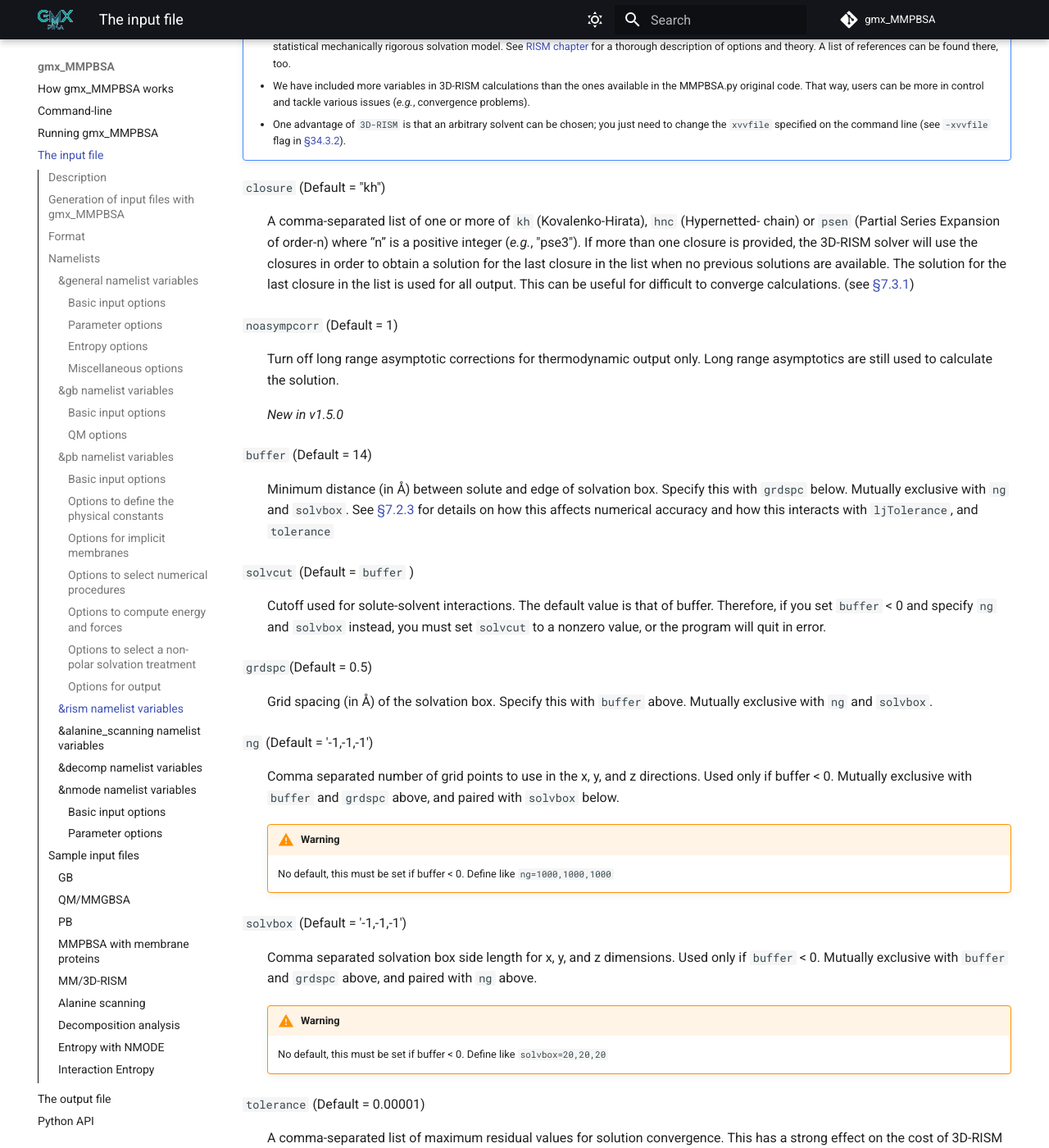
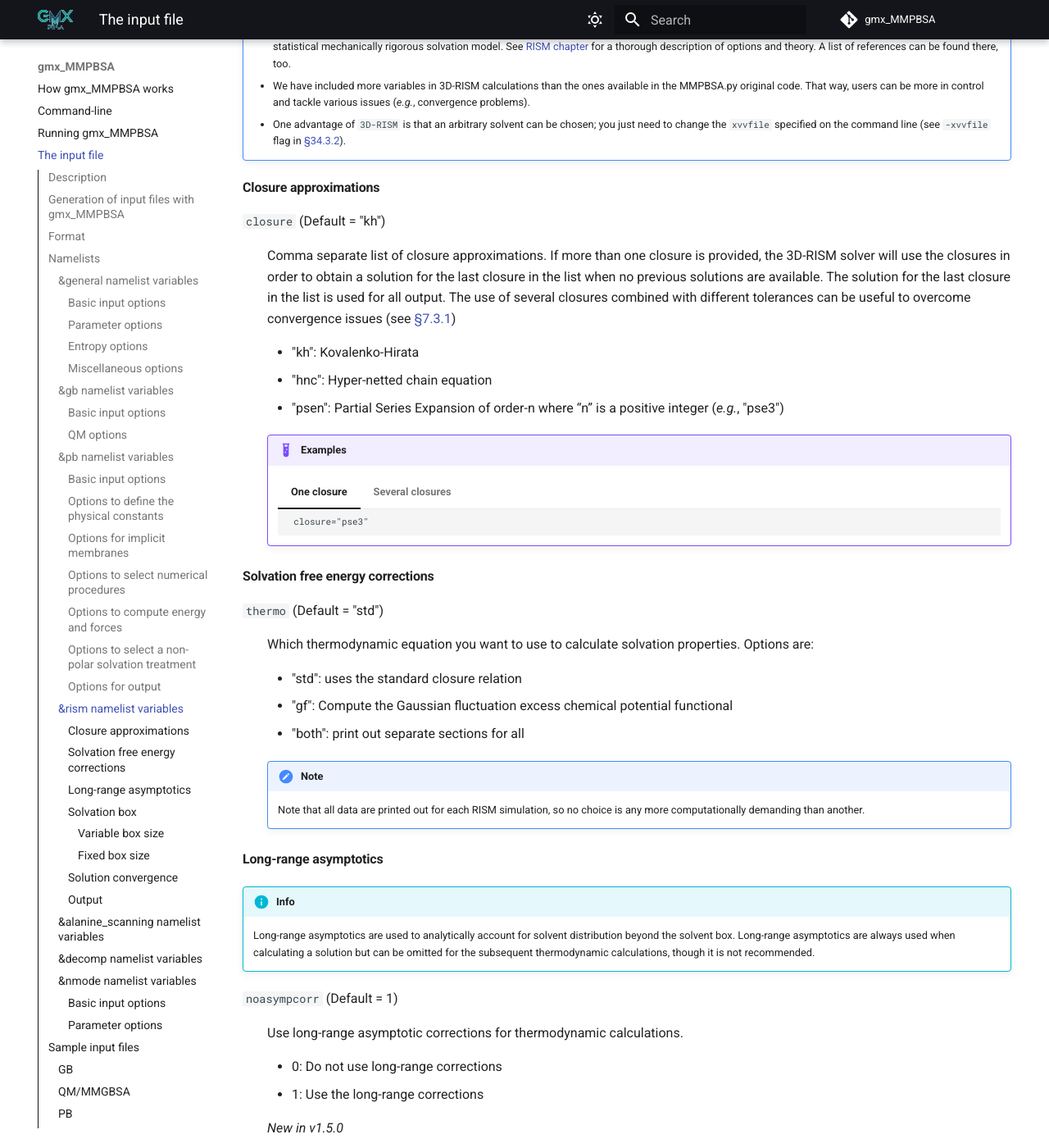
Before and after one commit to Valdes-Tresanco-MS/gmx_MMPBSA, an MkDocs documentation site: the page built from docs/input_file.md, in a window 1280 px wide and 1400 px high, scrolled down 25055 px. Shown: the whole window at 82% size. Built offline with MkDocs 1.6.1 and Material for MkDocs 9.7.7, drawn with Linux system fonts in a browser that asks for light colours; comment, search, counter and statistics services are not loaded; some of the changed text lies outside the part shown.

Commit message:
fix 3d-rism doc

```diff
--- a/docs/input_file.md
+++ b/docs/input_file.md
@@ -1153,34 +1153,158 @@
   [7]: https://ambermd.org/doc12/Amber21.pdf#chapter.7
   [8]: https://ambermd.org/doc12/Amber21.pdf#subsection.36.3.2
 
+#### **Closure approximations**
+
 `closure` (Default = "kh")
-:   A comma-separated list of one or more of `kh` (Kovalenko-Hirata), `hnc` (Hypernetted- chain) or `psen` (Partial
-Series Expansion of order-n) where “n” is a positive integer (_e.g._, "pse3"). If more than one closure is provided,
-the 3D-RISM solver will use the closures in order to obtain a solution for the last closure in the list when no previous
-solutions are available. The solution for the last closure in the list is used for all output. This can be useful for
-difficult to converge calculations. (see [§7.3.1](https://ambermd.org/doc12/Amber21.pdf#subsection.7.3.1))
+:   Comma separate list of closure approximations. If more than one closure is provided, the 3D-RISM solver will use
+the closures in order to obtain a solution for the last closure in the list when no previous solutions are available.
+The solution for the last closure in the list is used for all output. The use of several closures combined with
+different tolerances can be useful to overcome convergence issues (see [§7.3.1](https://ambermd.org/doc12/Amber21.
+pdf#subsection.7.3.1))
+
+    * "kh": Kovalenko-Hirata
+    * "hnc": Hyper-netted chain equation
+    * "psen": Partial Series Expansion of order-n where “n” is a positive integer (_e.g._, "pse3")
+
+    !!! example "Examples"
+
+        === "One closure"
+                 closure="pse3"
+        === "Several closures"
+                 closure="kh, pse3"
+
+#### **Solvation free energy corrections**
+
+`thermo` (Default = "std")
+:   Which thermodynamic equation you want to use to calculate solvation properties. Options are:
+
+    * "std": uses the standard closure relation
+    * "gf": Compute the Gaussian fluctuation excess chemical potential functional
+    * "both": print out separate sections for all
+
+    !!! note
+        Note that all data are printed out for each RISM simulation, so no choice is any more computationally demanding
+        than another.
+
+#### **Long-range asymptotics**
+
+!!! info
+    Long-range asymptotics are used to analytically account for solvent distribution beyond the solvent box.
+    Long-range asymptotics are always used when calculating a solution but can be omitted for
+    the subsequent thermodynamic calculations, though it is not recommended.
 
 `noasympcorr` (Default = 1)
-:   Turn off long range asymptotic corrections for thermodynamic output only. Long range asymptotics are still used to
-calculate the solution.
-
-    _New in v1.5.0_
+:   Use long-range asymptotic corrections for thermodynamic calculations.
+
+    * 0: Do not use long-range corrections
+    * 1: Use the long-range corrections
+
+    _New in v1.5.0_
+
+`treeDCF` (Default = 1)
+:   Use direct sum, or the treecode approximation to calculate the direct correlation function long-range asymptotic
+correction.
+
+    * 0: Use direct sum
+    * 1: Use treecode approximation
+
+    _New in v1.5.0_
+
+`treeTCF` (Default = 1)
+:   Use direct sum, or the treecode approximation to calculate the total correlation function long-range asymptotic
+correction.
+
+    * 0: Use direct sum
+    * 1: Use treecode approximation
+
+    _New in v1.5.0_
+
+`treeCoulomb` (Default = 1)
+:   Use direct sum, or the treecode approximation to calculate the Coulomb potential energy.
+
+    * 0: Use direct sum
+    * 1: Use treecode approximation
+
+    _New in v1.5.0_
+
+`treeDCFMAC` (Default = 0.1)
+:   Treecode multipole acceptance criterion for the direct correlation function long-range asymptotic correction.
+
+    _New in v1.5.0_
+
+`treeTCFMAC` (Default = 0.1)
+:   Treecode multipole acceptance criterion for the total correlation function long-range asymptotic correction.
+
+    _New in v1.5.0_
+
+`treeCoulombMAC` (Default = 0.1)
+:   Treecode multipole acceptance criterion for the Coulomb potential energy.
+
+    _New in v1.5.0_
+
+`treeDCFOrder` (Default = 2)
+:   Treecode Taylor series order for the direct correlation function long-range asymptotic correction.
+
+    _New in v1.5.0_
+
+`treeTCFOrder` (Default = 2)
+:   Treecode Taylor series order for the total correlation function long-range asymptotic correction. Note that the
+Taylor expansion used does not converge exactly to the TCF long-range asymptotic correction, so a very high order
+will not necessarily increase accuracy.
+
+    _New in v1.5.0_
+
+`treeCoulombOrder` (Default = 2)
+:   Treecode Taylor series order for the Coulomb potential energy.
+
+    _New in v1.5.0_
+
+`treeDCFN0` (Default = 500)
+:   Maximum number of grid points contained within the treecode leaf clusters for the direct correlation function
+long-range asymptotic correction. This sets the depth of the hierarchical octtree.
+
+    _New in v1.5.0_
+
+`treeTCFN0` (Default = 500)
+:   Maximum number of grid points contained within the treecode leaf clusters for the total correlation function
+long-range asymptotic correction. This sets the depth of the hierarchical octtree.
+
+    _New in v1.5.0_
+
+`treeCoulombN0` (Default = 500)
+:   Maximum number of grid points contained within the treecode leaf clusters for the Coulomb potential energy. This
+sets the depth of the hierarchical octtree.
+
+    _New in v1.5.0_
+
+#### **Solvation box**
+
+!!! info
+    The non-periodic solvation box super-cell can be defined as variable or fixed in size. When a
+    variable box size is used, the box size will be adjusted to maintain a minimum buffer distance between the atoms
+    of the solute and the box boundary. This has the advantage of maintaining the smallest possible box size while
+    adapting to changes of solute shape and orientation. Alternatively, the box size can be specified at run-time. This
+    box size will be used for the duration of the sander calculation. Solvent box dimensions have a strong effect on
+    the numerical precision of 3D-RISM. See [§7.2.3](https://ambermd.org/doc12/Amber21.pdf#subsection.7.2.3) for
+    recommendation on selecting an appropriate box size and resolution.
+
+##### **Variable box size**
 
 `buffer` (Default = 14)
-:   Minimum distance (in Å) between solute and edge of solvation box. Specify this with `grdspc` below. Mutually exclusive
-with `ng` and `solvbox`. See [§7.2.3](https://ambermd.org/doc12/Amber21.pdf#subsection.7.2.3) for details on
-how this affects numerical accuracy and how this interacts with
-`ljTolerance`, and `tolerance`
-
-`solvcut`  (Default = `buffer` )
-:   Cutoff used for solute-solvent interactions. The default value is that of buffer. Therefore, if you set `buffer` <
-0 and specify `ng` and `solvbox` instead, you must set `solvcut` to a nonzero value, or the program will quit in error.
-
-`grdspc`(Default = 0.5)
+:   Minimum distance (in Å) between solute and edge of solvation box. Specify this with `grdspc` below. Mutually
+exclusive with `ng` and `solvbox`. See [§7.2.3](https://ambermd.org/doc12/Amber21.pdf#subsection.7.2.3) for details on
+how this affects numerical accuracy and how this interacts with `ljTolerance`, and `tolerance`
+
+    * < 0: Use fixed box size (see `ng` and `solvbox` below)
+    * >= 0: Buffer distance
+
+`grdspc`(Default = 0.5,0.5,0.5)
 :   Grid spacing (in Å) of the solvation box. Specify this with `buffer` above. Mutually exclusive with `ng` and
 `solvbox`.
 
-`ng` (Default = '-1,-1,-1')
+##### **Fixed box size**
+
+`ng` (Default = -1,-1,-1)
 :   Comma separated number of grid points to use in the x, y, and z directions. Used only if buffer < 0. Mutually
 exclusive with `buffer` and `grdspc` above, and paired with `solvbox` below.
 
@@ -1188,17 +1312,24 @@
         No default, this must be set if buffer < 0. Define like `ng=1000,1000,1000`
 
 `solvbox` (Default = '-1,-1,-1')
-:   Comma separated solvation box side length for x, y, and z dimensions. Used only if `buffer` < 0. Mutually exclusive
-with `buffer` and `grdspc` above, and paired with `ng` above.
+:    Sets the size in Å of the fixed size solvation box. Used only if `buffer` < 0. Mutually exclusive with `buffer`
+and `grdspc` above, and paired with `ng` above.
 
     !!! warning
         No default, this must be set if buffer < 0. Define like `solvbox=20,20,20`
+
+`solvcut`  (Default = 14 )
+:   Cutoff used for solute-solvent interactions. The default value is that of buffer. Therefore, if you set `buffer` <
+0 and specify `ng` and `solvbox` instead, you must set `solvcut` to a nonzero value; otherwise the program will quit in
+error.
+
+#### **Solution convergence**
 
 `tolerance` (Default = 0.00001)
 :   A comma-separated list of maximum residual values for solution convergence. This has a strong effect on the
 cost of 3D-RISM calculations (smaller value for tolerance -> more computation). When used in combination with a list
 of closures it is possible to define different tolerances for each of the closures. This can be useful for difficult
-to converge calculations (see [§7.3.1](https://ambermd.org/doc12/Amber21.pdf#subsection.7.3.1)). For the sake of
+to converge calculations (see [§7.4.1](https://ambermd.org/doc12/Amber21.pdf#page=120&zoom=100,96,798)). For the sake of
 efficiency, it is best to use as high a tolerance as possible for all but the last closure.
 See [§7.2.3](https://ambermd.org/doc12/Amber21.pdf#subsection.7.2.3) for details on how this affects numerical
 accuracy and how this interacts with `ljTolerance`, `buffer`, and `solvbox`. Three formats of list are possible:
@@ -1209,6 +1340,27 @@
     list is used by the last closure.
     * n tolerances: Tolerances from the list are assigned to the closure list in order.
 
+    !!! example "Examples"
+        === "One closure/One tolerance"
+                closure="pse3", tolerance=0.00001
+
+            A tolerance of 0.00001 will be used for clousure "pse3"
+        === "Several closures/One tolerance"
+                 closure="kh,pse3", tolerance=0.00001
+
+            A tolerance of 1 will be used for clousure "kh", while 0.00001 will be used for clousure "pse3".
+            Equivalent to `closure="kh, pse3", tolerance=1,0.00001`
+        === "Several closures/Two tolerances"
+                 closure="kh,pse2,pse3", tolerance=0.01,0.00001
+
+            A tolerance of 0.01 will be used for clousures "kh" and "pse2", while 0.00001 will be used for clousure
+            "pse3". Equivalent to `closure="kh,pse2,pse3", tolerance=0.01,0.01,0.00001`
+        === "Several closures/Several tolerances"
+                 closure="kh,pse2,pse3", tolerance=0.1,0.01,0.00001
+
+            A tolerance of 0.1 will be used for clousure "kh", 0.01 will be used for clousure "pse2", while 0.00001
+            will be used for clousure "pse3".
+
 `ljTolerance` (Default = -1)
 :   Lennard-Jones accuracy (Optional.) Determines the Lennard-Jones cutoff distance based on the desired accuracy of
 the calculation. See [§7.2.3](https://ambermd.org/doc12/Amber21.pdf#subsection.7.2.3) for details on how this affects
@@ -1228,82 +1380,6 @@
 
     _New in v1.5.0_
 
-`treeDCF` (Default = 1)
-:   Use direct sum, or the treecode approximation to calculate the direct correlation function long-range asymptotic
-correction.
-
-    * 0: Use direct sum
-    * 1: Use treecode approximation
-
-    _New in v1.5.0_
-
-`treeTCF` (Default = 1)
-:   Use direct sum, or the treecode approximation to calculate the total correlation function long-range asymptotic
-correction.
-
-    * 0: Use direct sum
-    * 1: Use treecode approximation
-
-    _New in v1.5.0_
-
-`treeCoulomb` (Default = 1)
-:   Use direct sum, or the treecode approximation to calculate the Coulomb potential energy.
-
-    * 0: Use direct sum
-    * 1: Use treecode approximation
-
-    _New in v1.5.0_
-
-`treeDCFMAC` (Default = 0.1)
-:   Treecode multipole acceptance criterion for the direct correlation function long-range asymptotic correction.
-
-    _New in v1.5.0_
-
-`treeTCFMAC` (Default = 0.1)
-:   Treecode multipole acceptance criterion for the total correlation function long-range asymptotic correction.
-
-    _New in v1.5.0_
-
-`treeCoulombMAC` (Default = 0.1)
-:   Treecode multipole acceptance criterion for the Coulomb potential energy.
-
-    _New in v1.5.0_
-
-`treeDCFOrder` (Default = 2)
-:   Treecode Taylor series order for the direct correlation function long-range asymptotic correction.
-
-    _New in v1.5.0_
-
-`treeTCFOrder` (Default = 2)
-:   Treecode Taylor series order for the total correlation function long-range asymptotic correction. Note that the
-Taylor expansion used does not converge exactly to the TCF long-range asymptotic correction, so a very high order
-will not necessarily increase accuracy.
-
-    _New in v1.5.0_
-
-`treeCoulombOrder` (Default = 2)
-:   Treecode Taylor series order for the Coulomb potential energy.
-
-    _New in v1.5.0_
-
-`treeDCFN0` (Default = 500)
-:   Maximum number of grid points contained within the treecode leaf clusters for the direct correlation function
-long-range asymptotic correction. This sets the depth of the hierarchical octtree.
-
-    _New in v1.5.0_
-
-`treeTCFN0` (Default = 500)
-:   Maximum number of grid points contained within the treecode leaf clusters for the total correlation function
-long-range asymptotic correction. This sets the depth of the hierarchical octtree.
-
-    _New in v1.5.0_
-
-`treeCoulombN0` (Default = 500)
-:   Maximum number of grid points contained within the treecode leaf clusters for the Coulomb potential energy. This
-sets the depth of the hierarchical octtree.
-
-    _New in v1.5.0_
-
 `mdiis_del` (Default = 0.7)
 :   MDIIS step size.
 
@@ -1322,14 +1398,20 @@
     _New in v1.5.0_
 
 `maxstep` (Default = 10000)
-:   Maximum number of iterative steps per solution.
+:   Maximum number of iterations allowed to converge on a solution.
 
     _New in v1.5.0_
 
 `npropagate` (Default = 5)
-:   Number of previous solutions to use in predicting a new solution.
-
-    _New in v1.5.0_
+:   Number of previous solutions propagated forward to create an initial guess for this solute atom configuration.
+
+    * =0: Do not use any previous solutions
+    * = 1..5: Values greater than 0 but less than 4 or 5 will use less system memory but may introduce artifacts to
+    the solution (_e.g._, energy drift).
+
+    _New in v1.5.0_
+
+#### **Output**
 
 `polardecomp` (Default = 0)
 :   Decomposes solvation free energy into polar and non-polar components. Note that this typically requires 80% more
@@ -1337,17 +1419,6 @@
 
     * 0: Don’t decompose solvation free energy into polar and non-polar components.
     * 1: Decompose solvation free energy into polar and non-polar components.
-
-`entropicDecomp` (Default = 1)
-:   Decomposes solvation free energy into energy and entropy components. Also performs temperature derivatives of
-other calculated quantities. Note that this typically requires 80% more computation time and requires a .xvv file
-version 1.000 or higher (see [§7.1.3](https://ambermd.org/doc12/Amber21.pdf#subsection.7.1.3) and
-[§7.3](https://ambermd.org/doc12/Amber21.pdf#section.7.3)).
-
-    * 0: Don’t decompose solvation free energy into energy and entropy components.
-    * 1: Decompose solvation free energy into energy and entropy components.
-
-    _New in v1.5.0_
 
 `rism_verbose` (Default = 0)
 :   Level of output in temporary RISM output files. May be helpful for debugging or following convergence.
@@ -1356,15 +1427,6 @@
     * 1: additionally prints the total number of iterations for each solution
     * 2: additionally prints the residual for each iteration and details of the MDIIS solver (useful for debugging
     and convergence analyses)
-
-`thermo` (Default = "std")
-:   Which thermodynamic equation you want to use to calculate solvation properties. Options are "std", "gf", or
-"both" (case-INsensitive). "std" uses the standard closure relation, "gf" uses the Gaussian Fluctuation approximation,
-and "both" will print out separate sections for both.
-
-    !!! note
-        Note that all data are printed out for each RISM simulation, so no choice is any more computationally demanding
-        than another.
 
 ### **`&alanine_scanning` namelist variables**
 
```
